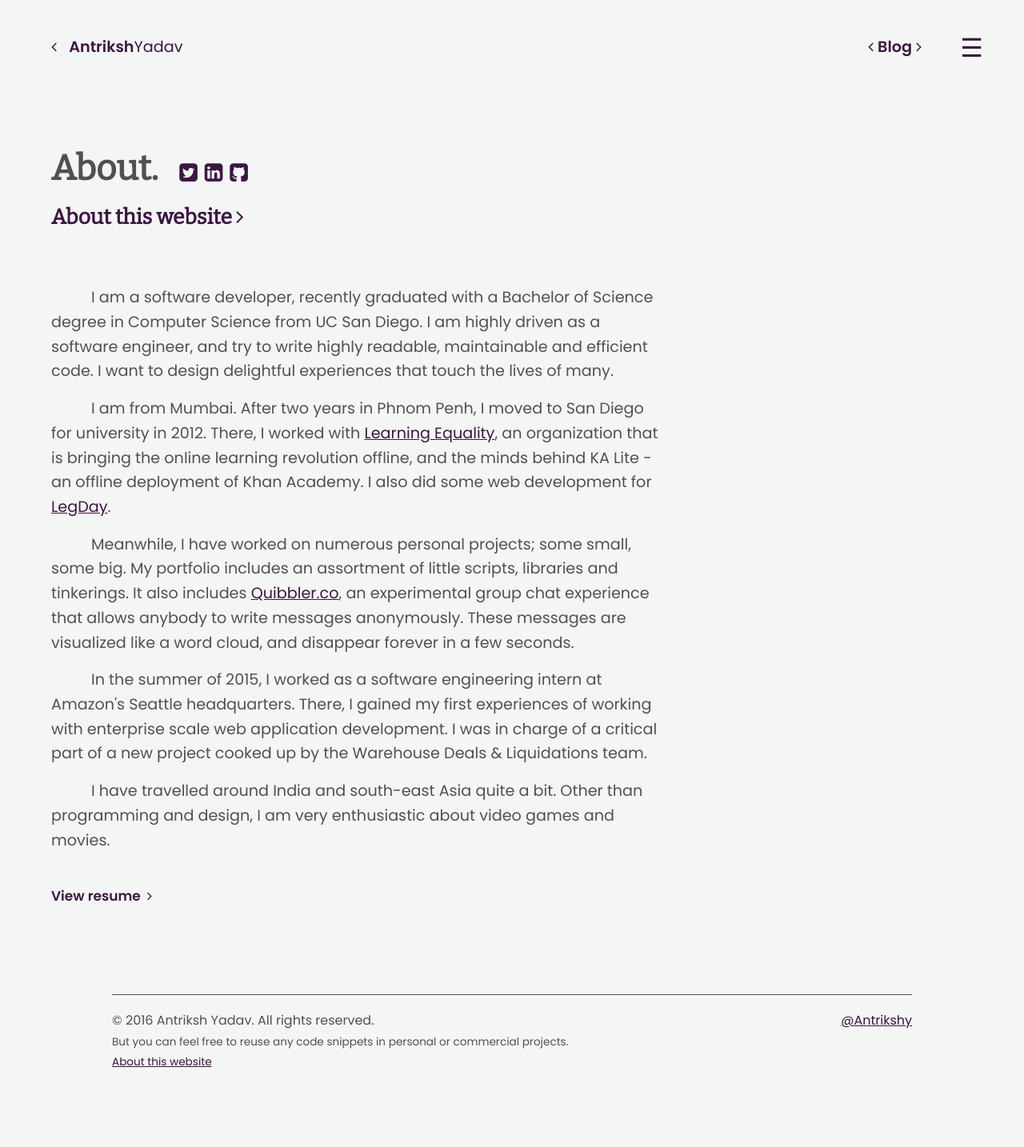
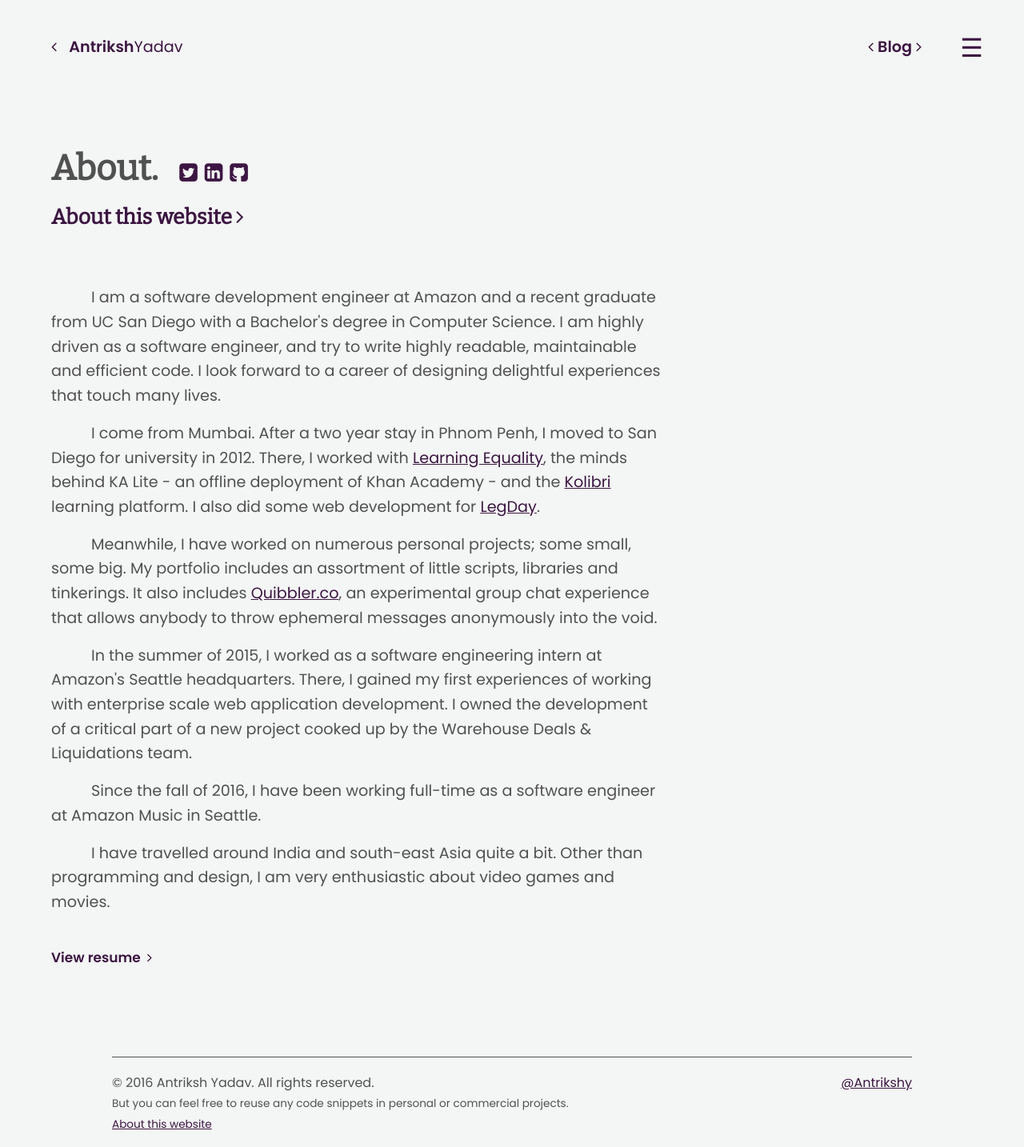
Before and after one commit to Antrikshy/antrikshy.github.io, a Jekyll site: the page built from about/index.html, in a window 1280 px wide. Shown: the whole page at 80% size. Built offline with Jekyll 4.4.1, drawn with Linux system fonts in a browser that asks for light colours; before the commit the page ends 1356 px from its top, so only the background shows below that.

Commit message:
Finally added Amazon work experience

```diff
--- a/about/index.html
+++ b/about/index.html
@@ -21,16 +21,19 @@
       <small><a href="/about/this-site">About this website <i class="fa fa-angle-right"></i></a></small>
     </h1>
     <p class="about-longform text-indent">
-      I am a software developer, recently graduated with a Bachelor of Science degree in Computer Science from UC San Diego. I am highly driven as a software engineer, and try to write highly readable, maintainable and efficient code. I want to design delightful experiences that touch the lives of many.
+      I am a software development engineer at Amazon and a recent graduate from UC San Diego with a Bachelor's degree in Computer Science. I am highly driven as a software engineer, and try to write highly readable, maintainable and efficient code. I look forward to a career of designing delightful experiences that touch many lives.
     </p>
     <p class="about-longform text-indent">
-      I am from Mumbai. After two years in Phnom Penh, I moved to San Diego for university in 2012. There, I worked with <a href="https://learningequality.org">Learning Equality</a>, an organization that is bringing the online learning revolution offline, and the minds behind KA Lite - an offline deployment of Khan Academy. I also did some web development for <a href="http://legday.co">LegDay</a>.
+      I come from Mumbai. After a two year stay in Phnom Penh, I moved to San Diego for university in 2012. There, I worked with <a href="https://learningequality.org">Learning Equality</a>, the minds behind KA Lite - an offline deployment of Khan Academy - and the <a href="https://learningequality.org/kolibri">Kolibri</a> learning platform. I also did some web development for <a href="http://legday.co">LegDay</a>.
     </p>
     <p class="about-longform text-indent">
-      Meanwhile, I have worked on numerous personal projects; some small, some big. My portfolio includes an assortment of little scripts, libraries and tinkerings. It also includes <a href="http://quibbler.co">Quibbler.co</a>, an experimental group chat experience that allows anybody to write messages anonymously. These messages are visualized like a word cloud, and disappear forever in a few seconds.
+      Meanwhile, I have worked on numerous personal projects; some small, some big. My portfolio includes an assortment of little scripts, libraries and tinkerings. It also includes <a href="http://quibbler.co">Quibbler.co</a>, an experimental group chat experience that allows anybody to throw ephemeral messages anonymously into the void.
     </p>
     <p class="about-longform text-indent">
-      In the summer of 2015, I worked as a software engineering intern at Amazon's Seattle headquarters. There, I gained my first experiences of working with enterprise scale web application development. I was in charge of a critical part of a new project cooked up by the Warehouse Deals & Liquidations team.
+      In the summer of 2015, I worked as a software engineering intern at Amazon's Seattle headquarters. There, I gained my first experiences of working with enterprise scale web application development. I owned the development of a critical part of a new project cooked up by the Warehouse Deals & Liquidations team.
+    </p>
+    <p class="about-longform text-indent">
+      Since the fall of 2016, I have been working full-time as a software engineer at Amazon Music in Seattle.
     </p>
     <p class="about-longform text-indent">
       I have travelled around India and south-east Asia quite a bit. Other than programming and design, I am very enthusiastic about video games and movies.
--- a/public/js/scripts.js
+++ b/public/js/scripts.js
@@ -1,5 +1,5 @@
 var greetingLine1 = "Software developer with a voracious curiosity and a desire to learn everything.";
-var greetingLine2 = "Computer Science graduate from University of California San Diego.";
+var greetingLine2 = "Computer Science graduate from UC San Diego, engineer at Amazon.";
 var greetingLine3 = "I believe in not just <em>writing code</em>, but designing <em>great experiences</em>.";
 
 $(document).ready(function() {
```
